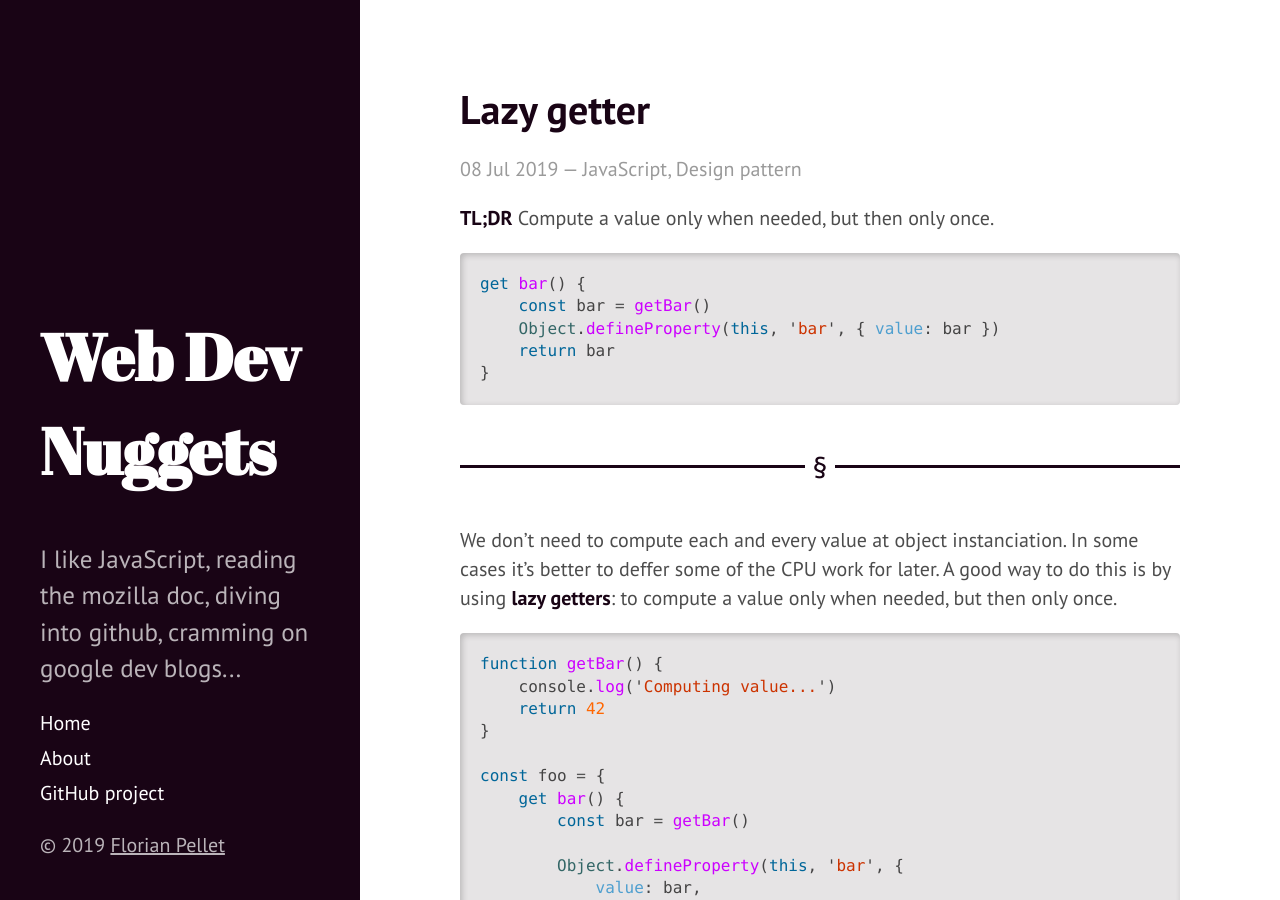
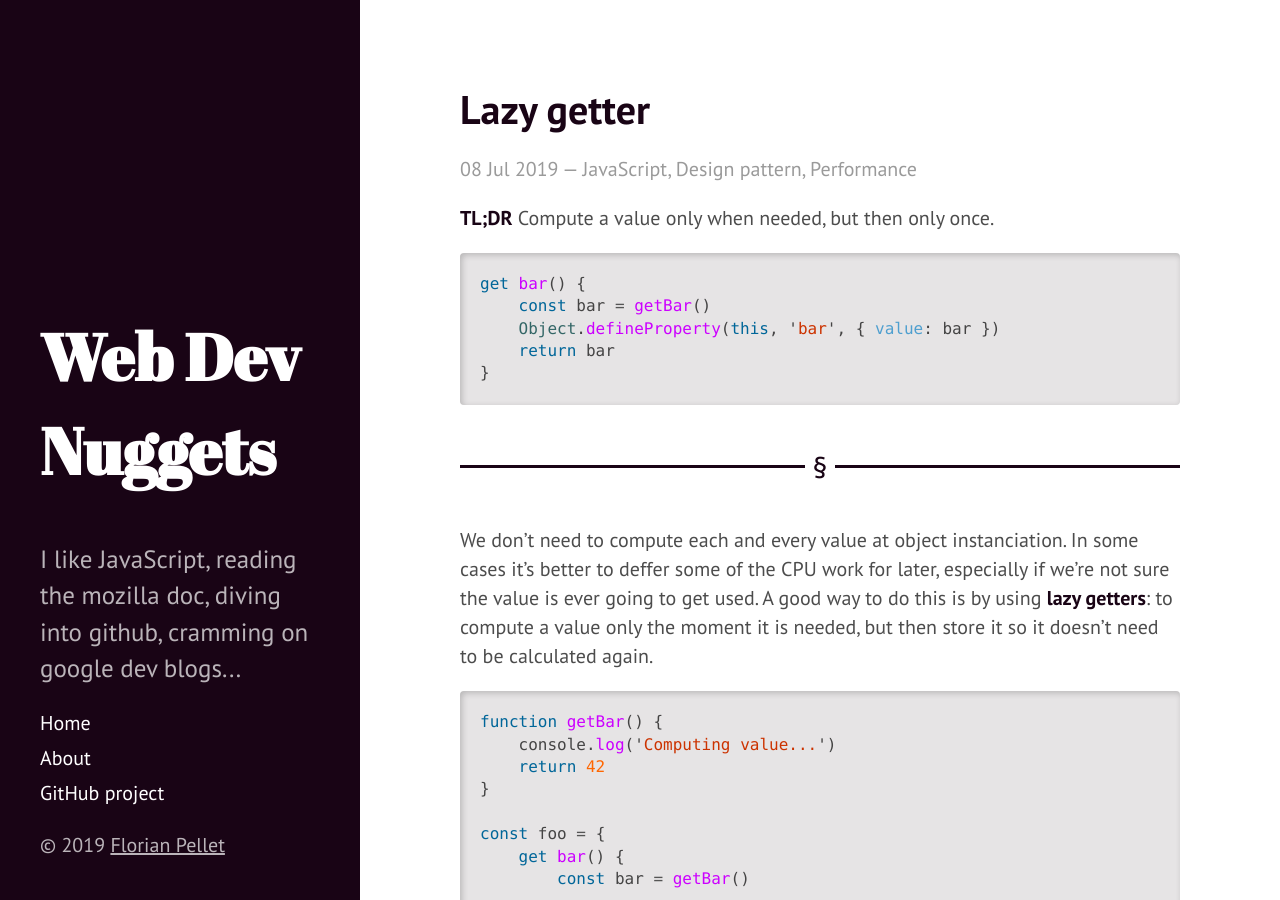
Before and after one commit to Sheraff/TIL, a Jekyll site: the page built from _posts/2019-07-08-Lazy-getter.md, in a window 1280 px wide and 900 px high. Built offline with Jekyll 4.4.1, drawn with Linux system fonts in a browser that asks for light colours.

Commit message:
small fixes

````diff
--- a/_posts/2019-07-08-Lazy-getter.md
+++ b/_posts/2019-07-08-Lazy-getter.md
@@ -1,7 +1,7 @@
 ---
 layout: post
 title:  Lazy getter
-tags:   ['JavaScript', 'Design pattern']
+tags:   ['JavaScript', 'Design pattern', 'Performance']
 ---
 
 **TL;DR** Compute a value only when needed, but then only once.
@@ -15,7 +15,7 @@ get bar() {
 
 <hr>
 
-We don't need to compute each and every value at object instanciation. In some cases it's better to deffer some of the CPU work for later. A good way to do this is by using **lazy getters**: to compute a value only when needed, but then only once.
+We don't need to compute each and every value at object instanciation. In some cases it's better to deffer some of the CPU work for later, especially if we're not sure the value is ever going to get used. A good way to do this is by using **lazy getters**: to compute a value only the moment it is needed, but then store it so it doesn't need to be calculated again.
 
 ``` javascript
 function getBar() {
````
Also changed, not shown: _posts/2019-07-30-OR-and-AND-internal-coercion.md (+1 -1 lines).
